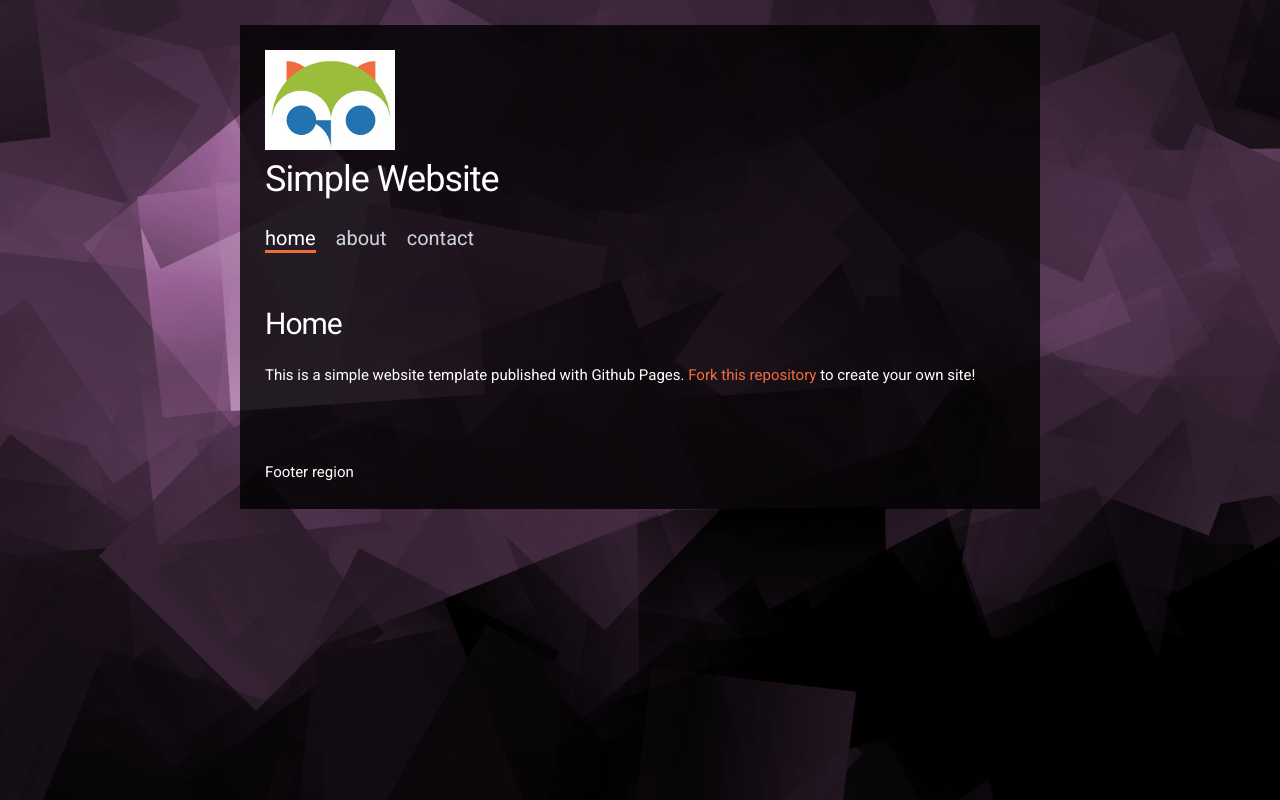
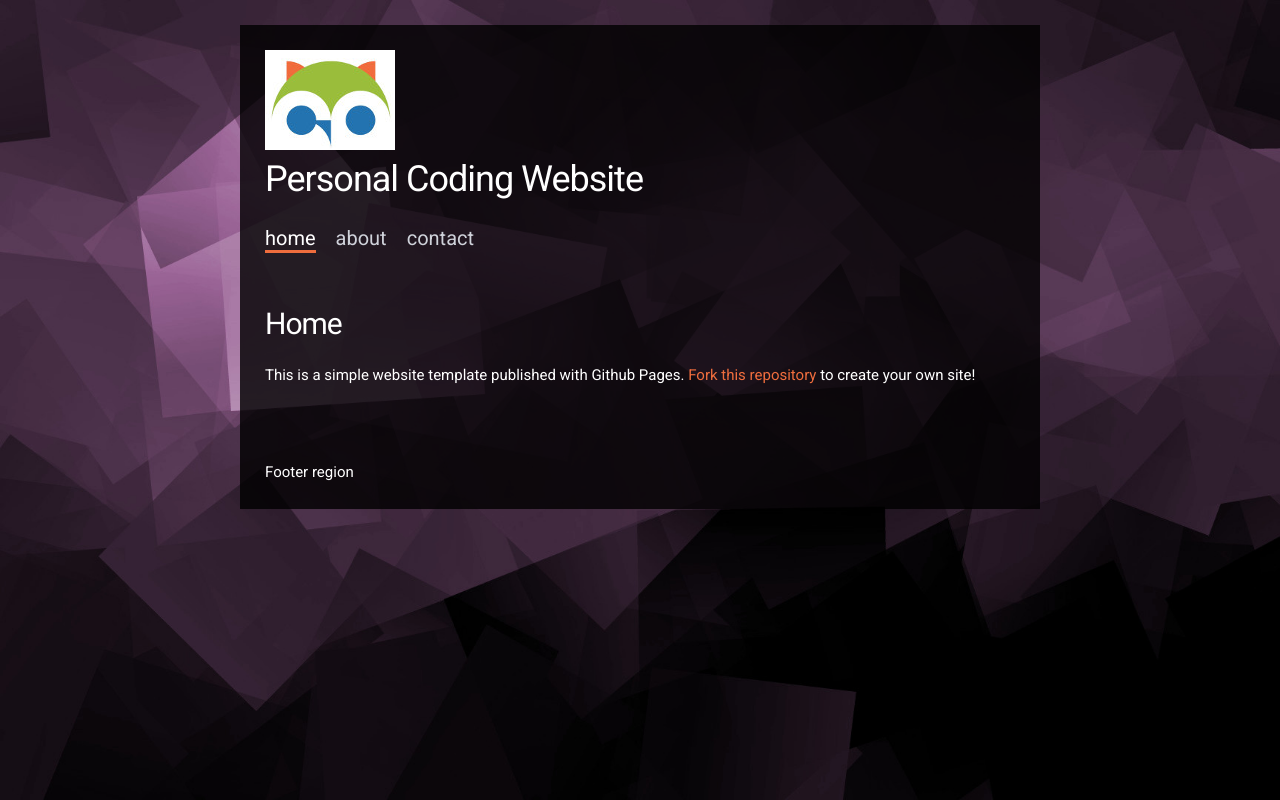
Before and after one commit to CindyFu1226/cindyfu1226.github.io, a plain HTML site: page index.html in a window 1280 px wide. Drawn offline with nearby package versions, Linux system fonts and the light colour scheme.

Commit message:
Update index.html

```diff
--- a/index.html
+++ b/index.html
@@ -3,7 +3,7 @@
   <head>
     <!-- Page setup -->
     <meta charset="utf-8">
-    <title>Your title here</title>
+    <title>Cindy's coding website</title>
     <meta name="description" content="A brief description of your site for search engines">
     <meta name="author" content="Information about the author here">
     <meta name="viewport" content="width=device-width, initial-scale=1, maximum-scale=1, user-scalable=no"/>
@@ -29,7 +29,7 @@
 
     <header id="header">
       <img src="logo.jpg">
-      <h1>Simple Website</h1>
+      <h1>Personal Coding Website</h1>
 
       <!-- Menu link fragment #id should match a div id. Example: <a href="#home"> links to <div id="home"></div>  -->
       <ul class="main-menu">
```
